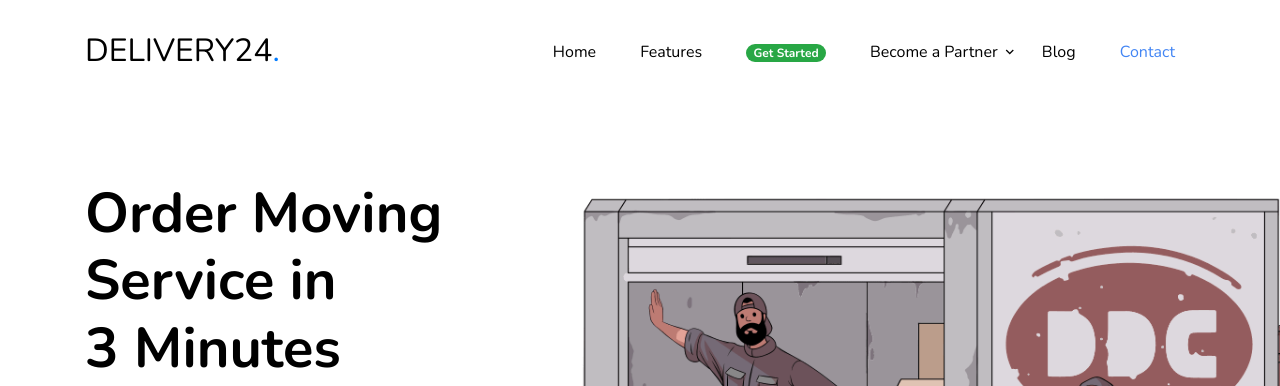
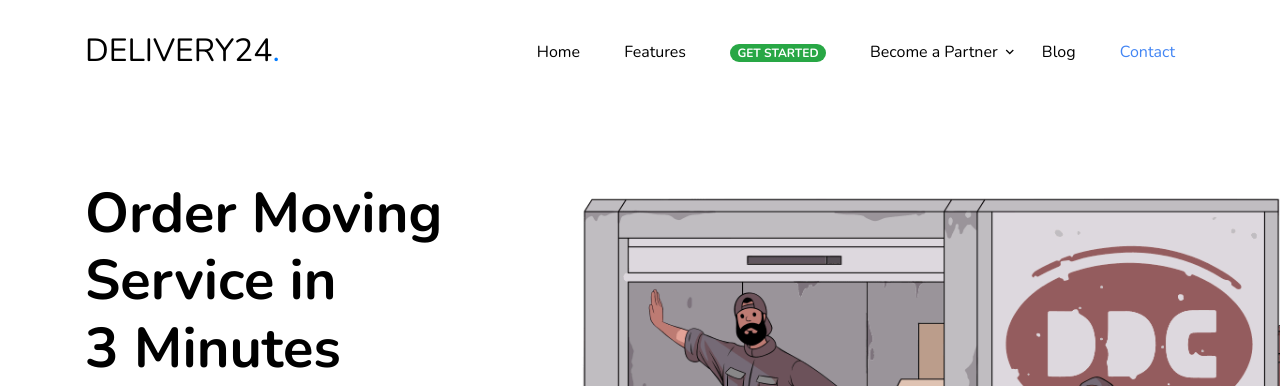
Before and after one commit to masb3/delivery24, a Django app: page / in a window 1280 px wide. Shown: the top 386 px of the page. Run offline with Django 3.2, Linux system fonts and the light colour scheme; parts of the project's set-up code (start-up, migrations or seed data) failed here and were passed over; some libraries are stand-ins or nearby versions; some web fonts are replaced.

Commit message:
get started navbar more visible

```diff
--- a/delivery24/core/templates/core/base.html
+++ b/delivery24/core/templates/core/base.html
@@ -71,7 +71,7 @@
               <ul class="site-menu main-menu js-clone-nav mr-auto d-none d-lg-block ml-0 pl-0">
                 <li><a href="{% url 'core:index' %}#home-section" class="nav-link">Home</a></li>
                 <li><a href="{% url 'core:index' %}#features-section" class="nav-link">Features</a></li>
-                <li><a href="{% url 'core:index' %}#start-section" class="nav-link"><span class="badge badge-pill badge-success">Get Started</span></a></li>
+                <li><a href="{% url 'core:index' %}#start-section" class="nav-link"><span class="badge badge-pill badge-success">GET STARTED</span></a></li>
                 <li class="has-children">
                   <a href="{% url 'core:index' %}#partner-section" class="nav-link">Become a Partner</a>
                   <ul class="dropdown arrow-top">
--- a/delivery24/core/templates/core/index.html
+++ b/delivery24/core/templates/core/index.html
@@ -72,7 +72,7 @@
               <ul class="site-menu main-menu js-clone-nav mr-auto d-none d-lg-block ml-0 pl-0">
                 <li><a href="#home-section" class="nav-link">Home</a></li>
                 <li><a href="#features-section" class="nav-link">Features</a></li>
-                <li><a href="#start-section" class="nav-link"><span class="badge badge-pill badge-success">Get Started</span></a></li>
+                <li><a href="#start-section" class="nav-link"><span class="badge badge-pill badge-success">GET STARTED</span></a></li>
                 <li class="has-children">
                   <a href="#partner-section" class="nav-link">Become a Partner</a>
                   <ul class="dropdown arrow-top">
```
